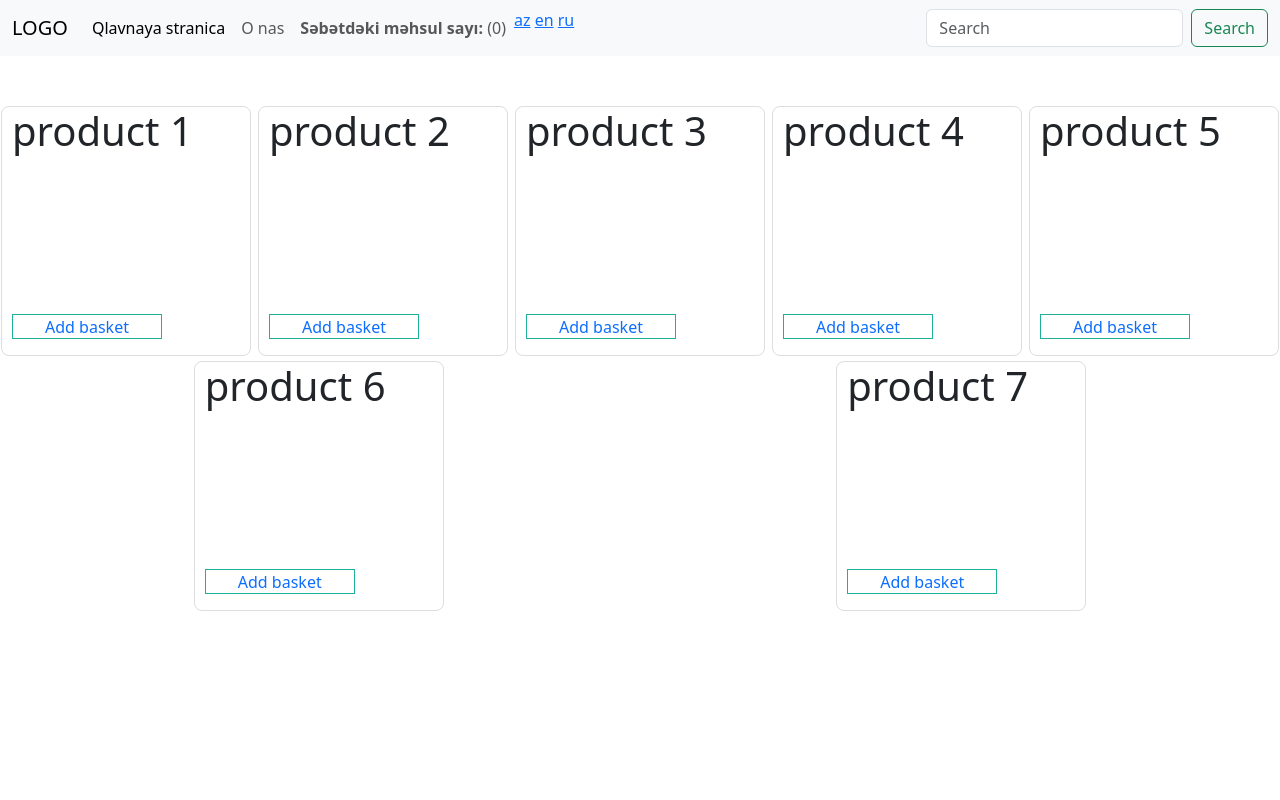
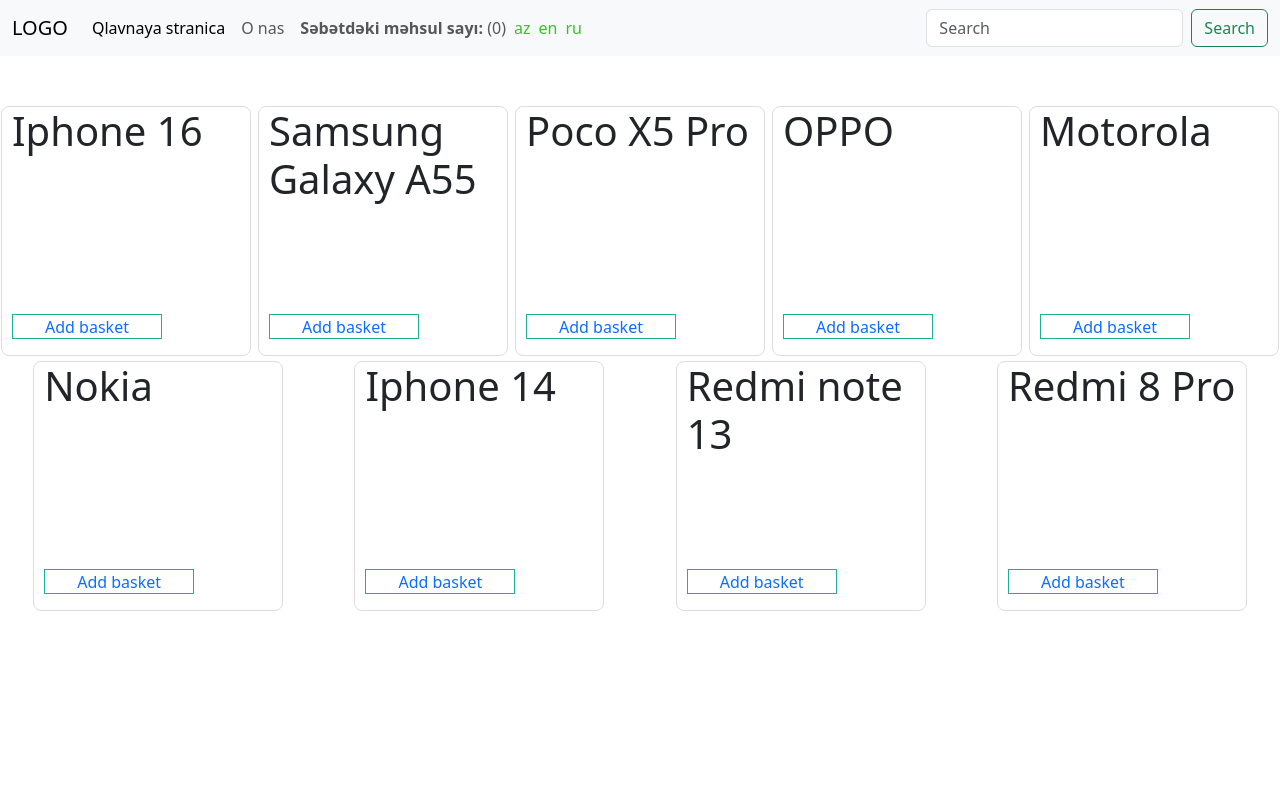
Before and after one commit to VasifHummetov/php, a PHP site: page /index.php in a window 1280 px wide. Run offline with PHP 8.4, Linux system fonts and the light colour scheme.

Commit message:
change product list

```diff
--- a/basket/index.php
+++ b/basket/index.php
@@ -71,9 +71,33 @@ $language = isset($_GET['lang']) && in_array($_GET['lang'], $languages)
             font-size: 16px;
         }
 
+        .languages {
+            display: flex;
+            gap: 8px;
+            justify-content: space-between;
+            a {
+                text-decoration: none;
+                color: #32c524;
+            }
+        }
+
+        .menus {
+            display: flex;
+            align-items: center;
+            justify-content: space-between;
+        }
+
+        .fixed {
+            position: fixed;
+            bottom: 0;
+            right: 0;
+            padding: 10px;
+            border: 1px  solid #32c524;
+        }
+
     </style>
 </head>
-<body style="position:relative;">
+<body style="position:relative; height: 100vh">
 
 <header>
     <nav class="navbar navbar-expand-lg bg-body-tertiary">
@@ -83,7 +107,7 @@ $language = isset($_GET['lang']) && in_array($_GET['lang'], $languages)
                 <span class="navbar-toggler-icon"></span>
             </button>
             <div class="collapse navbar-collapse" id="navbarSupportedContent">
-                <ul class="navbar-nav me-auto mb-2 mb-lg-0">
+                <ul class="navbar-nav me-auto mb-2 mb-lg-0 menus">
                     <li class="nav-item">
                         <a class="nav-link active" aria-current="page" href="index.php"><?=$language['home']?></a>
                     </li>
@@ -95,7 +119,7 @@ $language = isset($_GET['lang']) && in_array($_GET['lang'], $languages)
                         <a class="nav-link" href="baskets.php"><b> Səbətdəki məhsul sayı: </b> (<?=count(baskets())?>)</a>
                     </li>
 
-                    <li class="nav-item">
+                    <li class="nav-item languages">
                         <a href="index.php?lang=az">az</a>
                         <a href="index.php?lang=en">en</a>
                         <a href="index.php?lang=ru">ru</a>
@@ -122,15 +146,15 @@ $language = isset($_GET['lang']) && in_array($_GET['lang'], $languages)
     <?php endforeach; ?>
 </div>
 
+<?php if (isset($_SESSION['message'])): ?>
 <div class="fixed">
+    <span style="color: #20af99"><?=$_SESSION['message']?></span>
 
-    <?php if (isset($_SESSION['message'])): ?>
-        <span style="color: #20af99"><?=$_SESSION['message']?></span>
+    <?php unset($_SESSION['message']) ?>
+</div>
+<?php endif; ?>
 
-        <?php unset($_SESSION['message']) ?>
-    <?php endif; ?>
 
-</div>
 
 <script src="https://cdn.jsdelivr.net/npm/bootstrap@5.3.3/dist/js/bootstrap.bundle.min.js" integrity="sha384-YvpcrYf0tY3lHB60NNkmXc5s9fDVZLESaAA55NDzOxhy9GkcIdslK1eN7N6jIeHz" crossorigin="anonymous"></script>
 
--- a/basket/products.php
+++ b/basket/products.php
@@ -4,37 +4,47 @@
 return [
     [
         'id' => 1,
-        'title' => 'product 1',
+        'title' => 'Iphone 16',
         'price' => 11.5
     ],
     [
         'id' => 2,
-        'title' => 'product 2',
+        'title' => 'Samsung Galaxy A55',
         'price' => 10
     ],
     [
         'id' => 3,
-        'title' => 'product 3',
+        'title' => 'Poco X5 Pro',
         'price' => 12
     ],
     [
         'id' => 4,
-        'title' => 'product 4',
+        'title' => 'OPPO',
         'price' => 5
     ],
     [
         'id' => 5,
-        'title' => 'product 5',
+        'title' => 'Motorola',
         'price' => 1
     ],
     [
         'id' => 6,
-        'title' => 'product 6',
+        'title' => 'Nokia',
         'price' => 6
     ],
     [
         'id' => 7,
-        'title' => 'product 7',
+        'title' => 'Iphone 14',
         'price' => 8.4
     ],
+    [
+        'id' => 8,
+        'title' => 'Redmi note 13',
+        'price' => 8
+    ],
+    [
+        'id' => 9,
+        'title' => 'Redmi 8 Pro',
+        'price' => 44
+    ],
 ];
```
